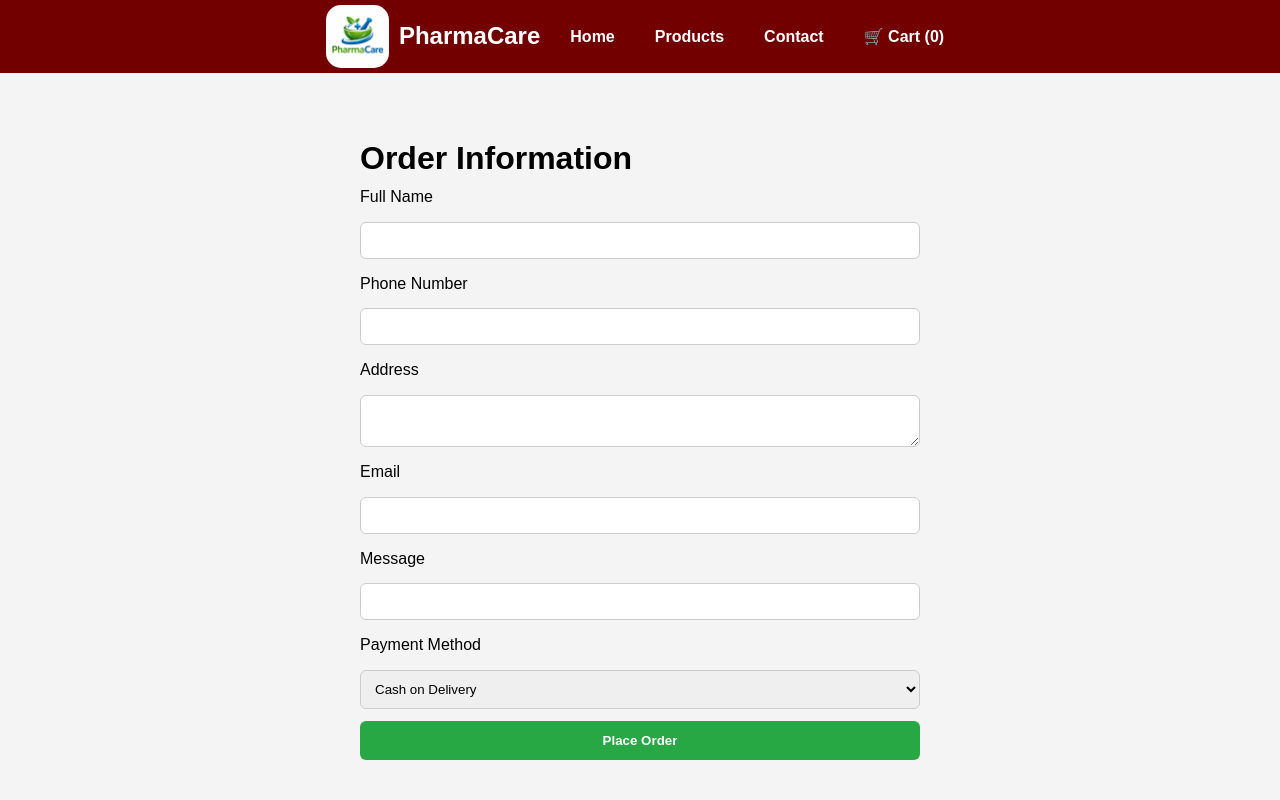
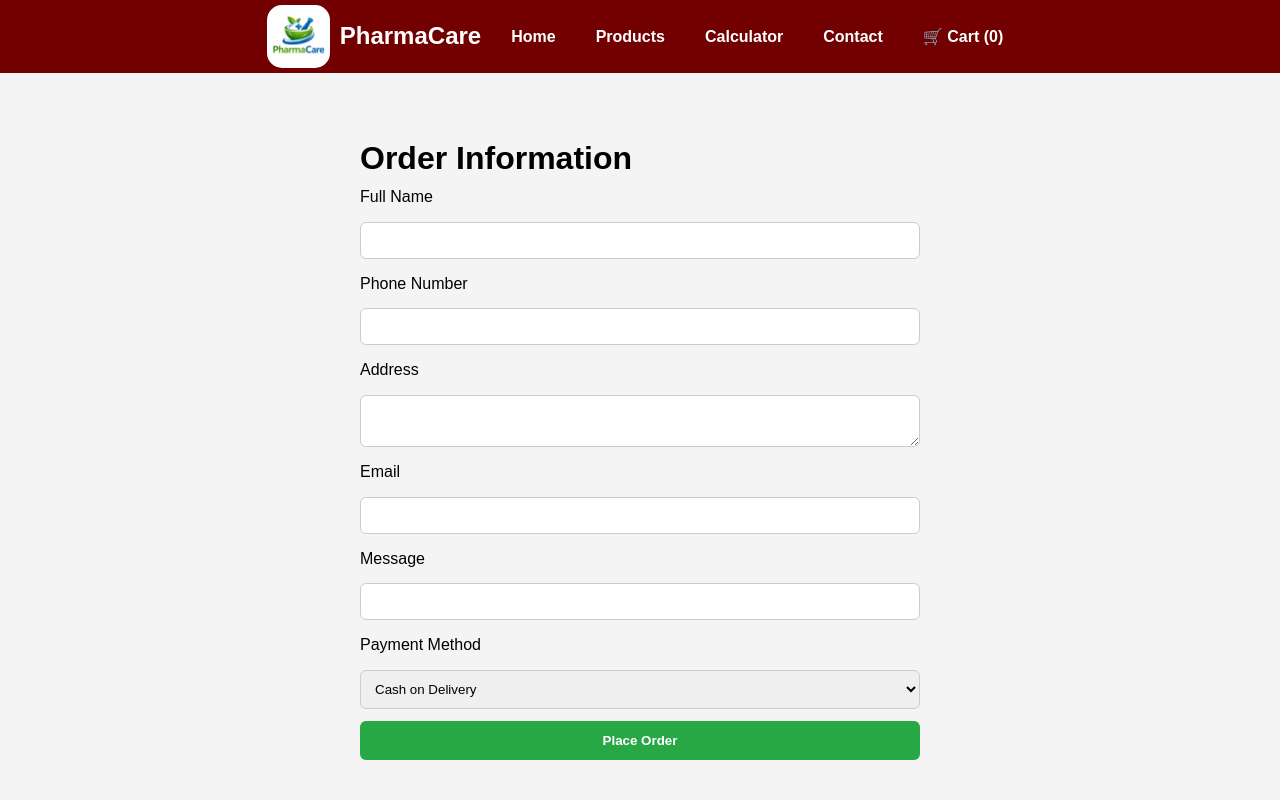
Before and after one commit to Raf-Gats/pharmacare-ecommerce, a plain HTML site: page contact.html in a window 1280 px wide. Shown: the top 800 px of the page. Drawn offline with Linux system fonts and the light colour scheme.

Commit message:
Update contact.html
Updated contact page

```diff
--- a/contact.html
+++ b/contact.html
@@ -21,6 +21,7 @@
     <ul class="nav-links">
     <li><a href="index.html" class="active">Home</a></li>
     <li><a href="products.html">Products</a></li>
+    <li><a href="calculator.html">Calculator</a></li>
     <li><a href="contact.html" class="active">Contact</a></li>
     <li><a href="checkout.html">
     🛒 Cart (<span id="cart-count">0</span>)
```
